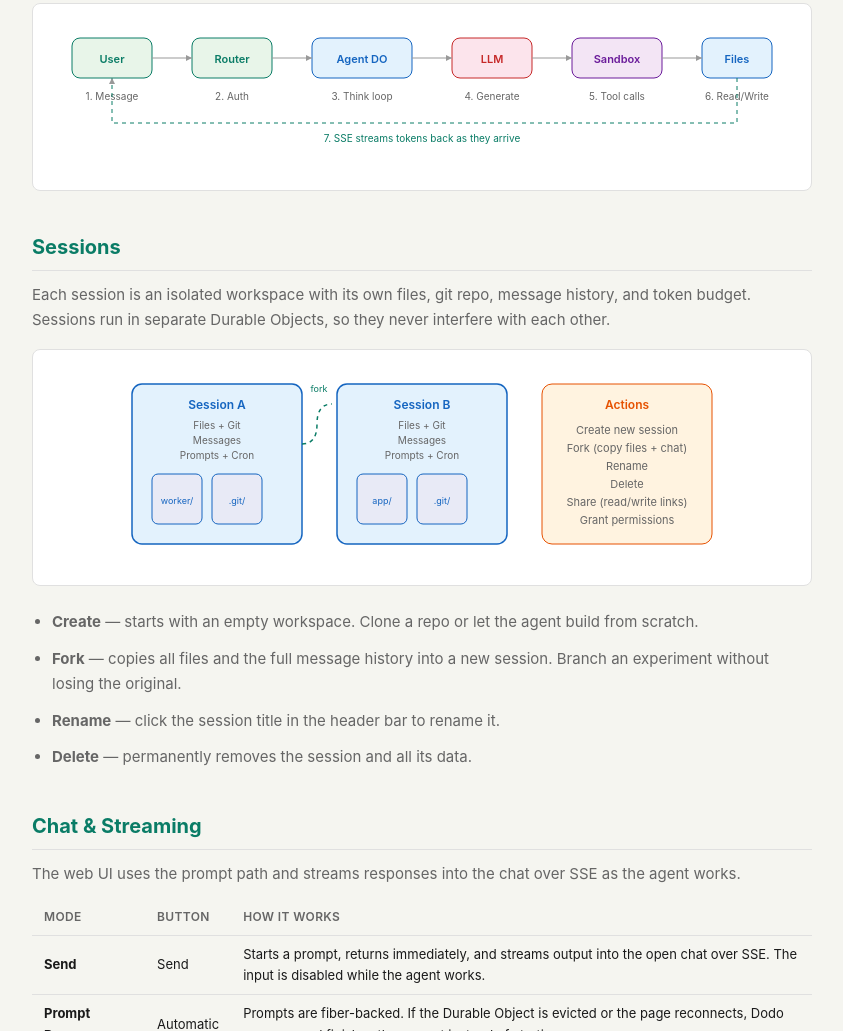
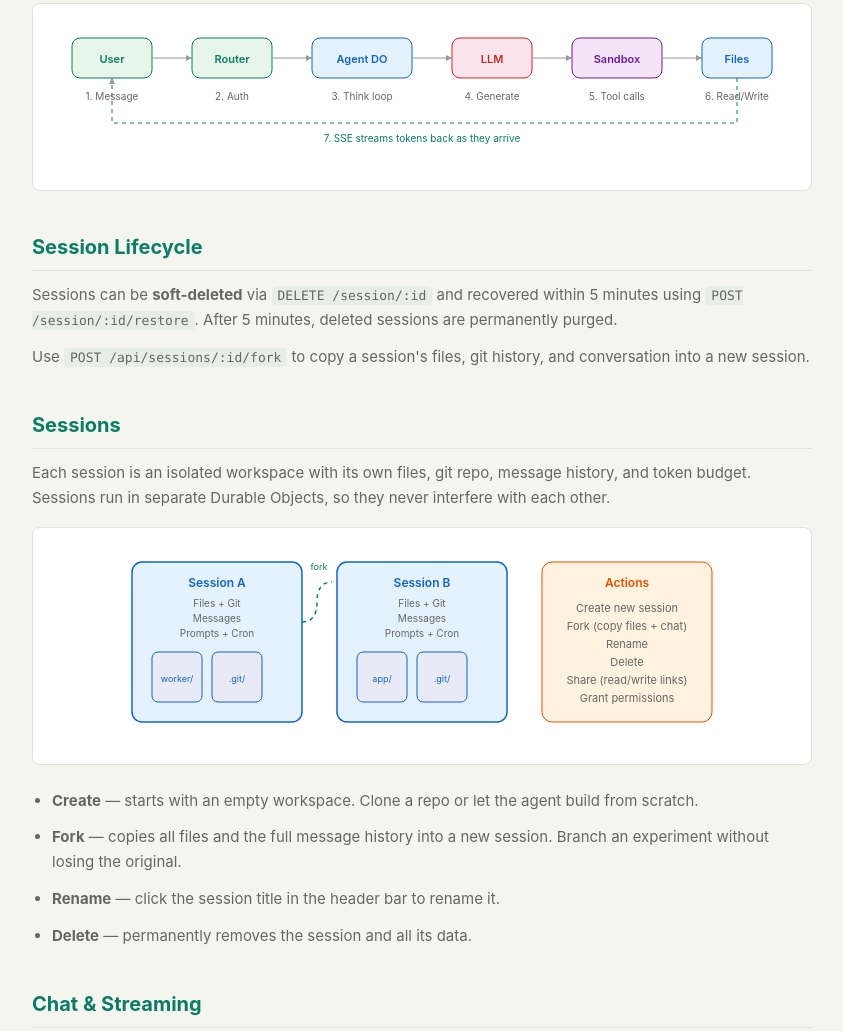
Before and after one commit to jonnyparris/dodo, a website: page public/docs.html in a window 1280 px wide. Shown: the part 1059-2090 px from the top of the page, without its empty margins (218-1061 px from the left). Drawn offline with Linux system fonts and the light colour scheme.

Commit message:
docs: add session lifecycle documentation

```diff
--- a/public/docs.html
+++ b/public/docs.html
@@ -148,6 +148,10 @@
     </div>
 
     <!-- ─── Sessions ─── -->
+    <h2 id="session-lifecycle">Session Lifecycle</h2>
+    <p>Sessions can be <strong>soft-deleted</strong> via <code>DELETE /session/:id</code> and recovered within 5 minutes using <code>POST /session/:id/restore</code>. After 5 minutes, deleted sessions are permanently purged.</p>
+    <p>Use <code>POST /api/sessions/:id/fork</code> to copy a session's files, git history, and conversation into a new session.</p>
+
     <h2 id="sessions">Sessions</h2>
     <p>Each session is an isolated workspace with its own files, git repo, message history, and token budget. Sessions run in separate Durable Objects, so they never interfere with each other.</p>
     <div class="diagram">
```
